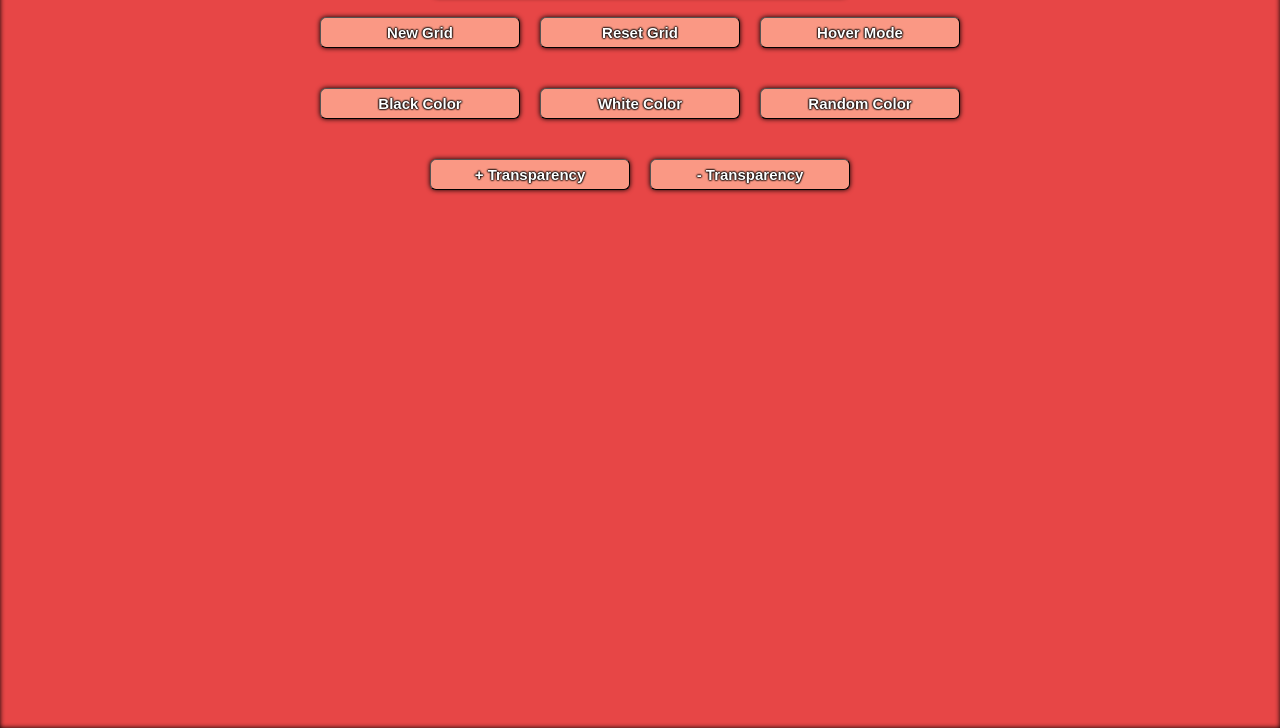
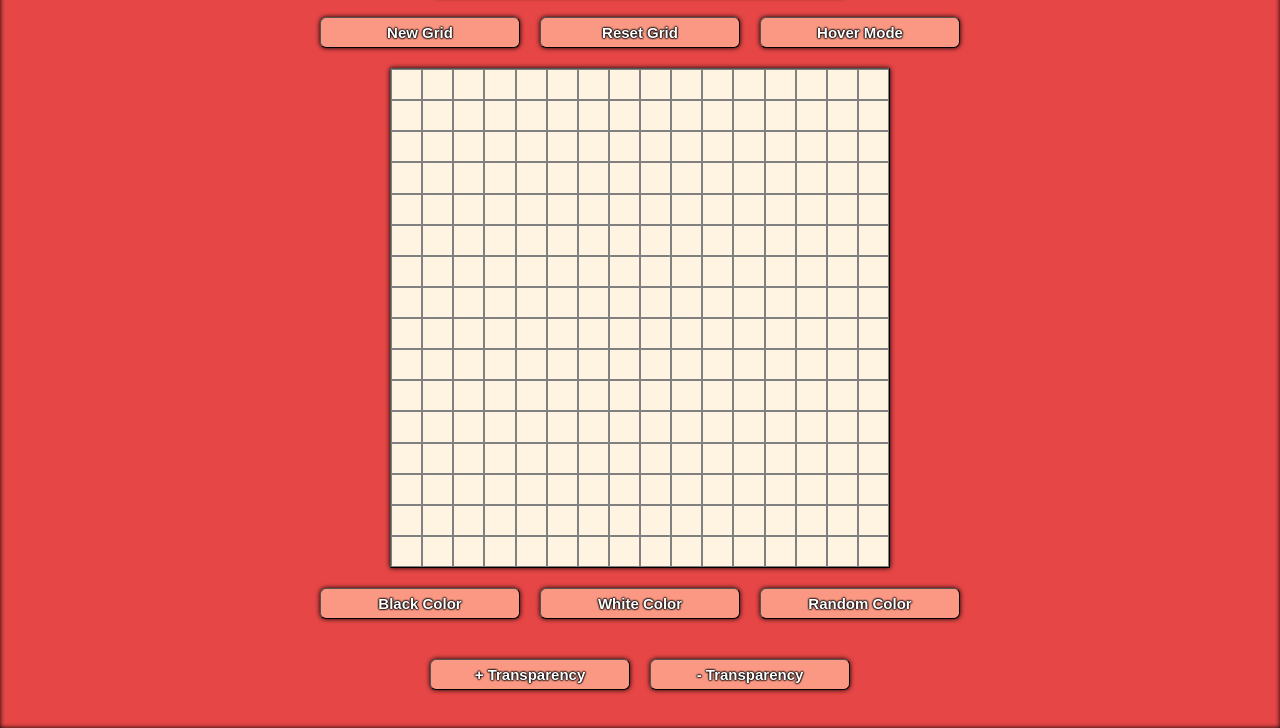
Before and after one commit to RuanSantos25/project-etch-a-sketch, a plain HTML site: page index.html in a window 1280 px wide. Shown: the part 72-800 px from the top of the page. Drawn offline with Linux system fonts and the light colour scheme.

Commit message:
Add grid screen
This will store all squares and it will serve as a screen to the
program.

```diff
--- a/index.html
+++ b/index.html
@@ -8,6 +8,6 @@
         <title>Etch-a-Sketch</title>
     </head>
     <body>
-
+        <div id="grid-container"></div>
     </body>
 </html>
--- a/scripts.js
+++ b/scripts.js
@@ -1,5 +1,7 @@
 const body = document.querySelector("body");
 const colorsButtons = ["Black Color", "White Color", "Random Color"];
+const defaultSquareColor = "rgba(255, 243, 226, 1)";
+const defaultSquareSize = 16;
 const modesButtons = ["New Grid", "Reset Grid", "Hover Mode"];
 const opacityButtons = ["+ Transparency", "- Transparency"];
 
@@ -68,6 +70,26 @@ function setButtons() {
     drawButtons(opacityButtons, opacityButtonsArrName);
 }
 
+function drawGrid(squareSize, squareColor) {
+    function createSquare(size, color) {
+        const div = document.createElement("div");
+        div.setAttribute("id", "white-square");
+        div.classList.add("grid");
+        div.style.flexBasis = `calc(100% / ${size})`;
+        div.style.backgroundColor = color;
+        return div;
+    }
+
+    function createGrid(squareSize, squareColor) {
+        const grid = document.querySelector("#grid-container");
+        for (let square = 1; square <= squareSize * squareSize; square++) {
+            grid.appendChild(createSquare(squareSize, squareColor));
+        }
+        body.insertBefore(grid, body.children[2]);
+    }
+    createGrid(squareSize, squareColor);
+}
 
 drawHeaderText();
 setButtons();
+drawGrid(defaultSquareSize, defaultSquareColor);
--- a/styles.css
+++ b/styles.css
@@ -1,4 +1,5 @@
 * {
+    box-sizing: border-box;
     font-family: Arial, Helvetica, sans-serif;
     margin: 0;
     padding: 0;
@@ -53,3 +54,19 @@ body {
     position: relative;
     top: 1px;
 }
+
+#grid-container {
+    background-color: #000000;
+    border: 1px outset #000000;
+    box-shadow: 0px 0px 5px 0px #000000;
+    display: flex;
+    flex-wrap: wrap;
+    flex-shrink: 0;
+    height: 500px;
+    width: 500px;
+}
+
+.grid {
+    border: solid 1px #808080;
+    flex-basis: 16px;
+}
```
